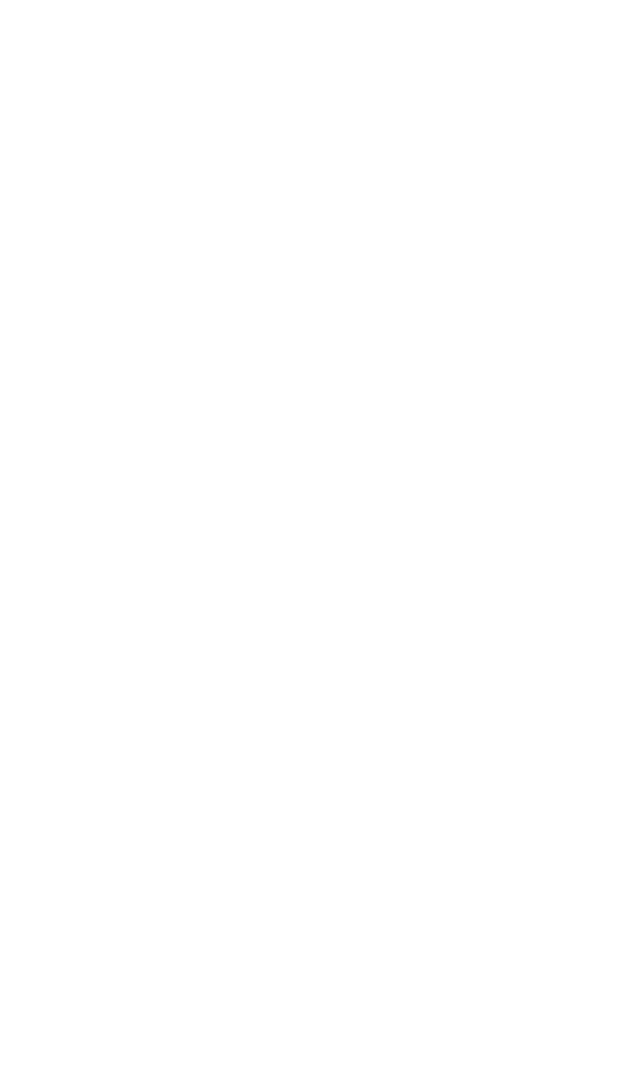
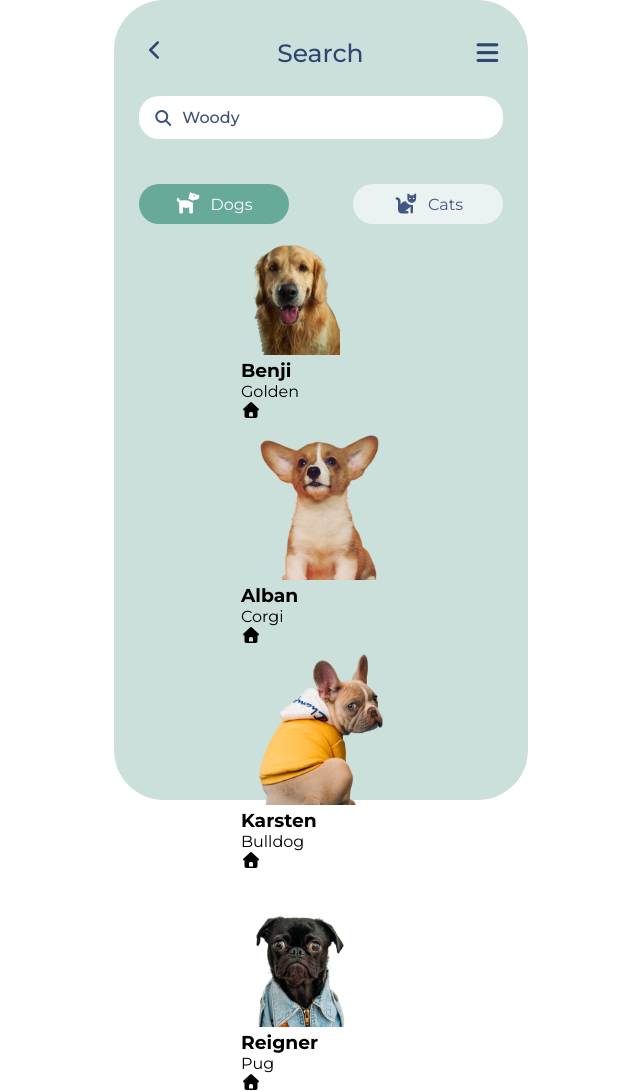
Before and after one commit to leohsilva7/EtapaGuatemala, a plain HTML site: page searchDogs.html in a window 1280 px wide. Shown: the whole page, without its empty margins (319-959 px from the left). Before the commit the page ends 800 px from the top, so only its background shows below. Drawn offline with Linux system fonts and the light colour scheme.

Commit message:
Terminar grid página dogs

```diff
--- /dev/null
+++ b/searchDogs.css
@@ -0,0 +1,141 @@
+*{
+    padding: 0;
+    margin: 0;
+    box-sizing: border-box;
+}
+body{
+    font-family: "Montserrat";
+    background-color: #FFF;
+    display: grid;
+    place-items: center;
+    height: 100dvh;
+    width: 100%;
+}
+.container{
+    border-radius: 50px;
+    display: flex;
+    align-items: center;
+    flex-direction: column;
+    width: 100%;
+    height: 100%;
+    max-width: 414px;
+    max-height: 800px;
+    background-color: #CBE0DB;
+}
+.cabecalho{
+    display: flex;
+    align-items: center;
+    width: 100%;
+    padding-top: 35px;
+}
+.nav-menu{
+    display: flex;
+    align-items: center;
+    justify-content: space-between;
+    width: 100%;
+    padding: 0 25px;
+}
+.nav-menu h1{
+    font-size: 25px;
+    color: #2F4572;
+    font-weight: 500;
+}
+.nav-menu a{
+    color: #2F4572;
+    font-size: 25px;
+}
+.arrow-button svg{
+    transition: transform;
+    transform: rotate(180deg);
+    color: #314774;
+    width: 30px;
+    height: 30px;
+}
+.search-bar-wrapper{
+    width: 100%;
+    padding: 0 25px;
+    margin-top: 25px;
+    margin-bottom: 25px;
+}
+.search-bar{
+    display: flex;
+    align-items: center;
+    gap: 10px;
+    background-color: #FFF;
+    border-radius: 20px;
+    padding: 12px 15px;
+    width: 100%;
+}
+.search-bar i{
+    color: #3C527B;
+    font-size: 16px;
+}
+.search-bar input{
+    border: none;
+    outline: none;
+    background: transparent;
+    font-family: "Montserrat", sans-serif;
+    font-size: 16px;
+    color: #2f4572;
+    width: 100%;
+}
+.search-bar input::placeholder{
+    color: #394E79;
+    font-weight: 500;
+    font-size: 16px;
+}
+.switch-animals{
+    display: flex;
+    align-items: center;
+    justify-content: space-between;
+    margin-top: 20px;
+    width: 100%;
+    padding: 0 25px;
+}
+.dogs-page{
+    display: flex;
+    gap: 10px;
+    background-color: #68AA9A;
+    width: 150px;
+    height: 40px;
+    border-radius: 20px;
+    align-items: center;
+    justify-content: center;
+    transition: transform .5s;
+}
+.dogs-page a{
+    text-decoration: none;
+}
+.dogs-page p {
+    color: white;
+}
+.dogs-page i{
+    font-size: 20px;
+}
+.dogs-page:hover{
+    transform: scale(110%);
+}
+.cats-page{
+    display: flex;
+    gap: 10px;
+    width: 150px;
+    height: 40px;
+    border-radius: 20px;
+    align-items: center;
+    justify-content: center;
+    background-color: #EAF3F1;
+    transition: transform .5s;
+}
+.cats-page a{
+    text-decoration: none;
+}
+.cats-page p{
+    color: #435880;
+}
+.cats-page i{
+    color: #435880;
+    font-size: 20px;
+}
+.cats-page:hover{
+    transform: scale(110%);
+}
--- a/searchDogs.html
+++ b/searchDogs.html
@@ -4,8 +4,113 @@
     <meta charset="UTF-8">
     <meta name="viewport" content="width=device-width, initial-scale=1.0">
     <title>Search Dogs</title>
+
+    <link rel="preconnect" href="https://fonts.googleapis.com">
+<link rel="preconnect" href="https://fonts.gstatic.com" crossorigin>
+<link href="https://fonts.googleapis.com/css2?family=Montserrat:ital,wght@0,100..900;1,100..900&display=swap" rel="stylesheet">
+
+    <link rel="stylesheet" href="./searchDogs.css">
+    <link rel="stylesheet" href="https://cdnjs.cloudflare.com/ajax/libs/font-awesome/7.0.1/css/all.min.css" integrity="sha512-2SwdPD6INVrV/lHTZbO2nodKhrnDdJK9/kg2XD1r9uGqPo1cUbujc+IYdlYdEErWNu69gVcYgdxlmVmzTWnetw==" crossorigin="anonymous" referrerpolicy="no-referrer" />
 </head>
 <body>
+    <main class="container">
+        <header class="cabecalho">
+            <nav class="nav-menu">
+                <a href="./index.html" class="arrow-button">
+                    <svg xmlns="http://www.w3.org/2000/svg" width="30" height="30" viewBox="0 0 24 24" fill="none" stroke="currentColor" stroke-width="2" stroke-linecap="round" stroke-linejoin="round">
+                    <polyline points="9 18 15 12 9 6"></polyline>
+                    </svg>
+                </a>
+                <h1>Search</h1>
+                <a href="#">
+                    <i class="fa-solid fa-bars"></i>
+                </a>
+            </nav>
+        </header>
+        <!-- Barra de pesquisa -->
+        <div class="search-bar-wrapper">
+            <div class="search-bar">
+                <i class="fa-solid fa-magnifying-glass"></i>
+                <input type="text" name="text" id="textID" placeholder="Woody">
+            </div>
+        </div>
+        <!-- Botões alterar de cães para gatos -->
+             <div class="switch-animals">
+                 <div class="dogs-page">
+                    <i class="fa-solid fa-dog" style="color: #FFF;"></i>
+                    <a href="./searchDogs.html">
+                        <p>Dogs</p>
+                    </a>
+                 </div>
+                 <div class="cats-page">
+                    <i class="fa-solid fa-cat"></i>
+                    <a href="./searchCats.html">
+                        <p>Cats</p>
+                    </a>
+                 </div>
+             </div>
+             <!-- Container de card de cães -->
+             <div class="dogs-container">
+                 <article class="dog-Benji dog-card">
+                    <div class="dog-image">
+                        <img src="./images/1-search/dogs/benji.png" alt="Benji Dog">
+                    </div>
+                    <div class="dog-infos">
+                        <div class="dog-text">
+                            <h3>Benji</h3>
+                            <p>Golden</p>
+                        </div>
+                        <div class="dog-house-icon">
+                            <i class="fa-solid fa-house"></i>
+                        </div>
+                    </div>
+                 </article>
 
+                 <article class="dog-Alban dog-card">
+                    <div class="dog-image">
+                        <img src="./images/1-search/dogs/alvan.png" alt="Alban Dog">
+                    </div>
+                    <div class="dog-infos">
+                        <div class="dog-text">
+                            <h3>Alban</h3>
+                            <p>Corgi</p>
+                        </div>
+                        <div class="dog-house-icon">
+                            <i class="fa-solid fa-house"></i>
+                        </div>
+                    </div>
+                 </article>
+
+                 <article class="dog-Karsten dog-card">
+                    <div class="dog-image">
+                        <img src="./images/1-search/dogs/karsten.png" alt="Karsten Dog">
+                    </div>
+                    <div class="dog-infos">
+                        <div class="dog-text">
+                            <h3>Karsten</h3>
+                            <p>Bulldog</p>
+                        </div>
+                        <div class="dog-house-icon">
+                            <i class="fa-solid fa-house"></i>
+                        </div>
+                    </div>
+                 </article>
+
+                 <article class="dog-Reigner dog-card">
+                    <div class="dog-image">
+                        <img src="./images/1-search/dogs/reigner.png" alt="Reigner Dog">
+                    </div>
+                    <div class="dog-infos">
+                        <div class="dog-text">
+                            <h3>Reigner</h3>
+                            <p>Pug</p>
+                        </div>
+                        <div class="dog-house-icon">
+                            <i class="fa-solid fa-house"></i>
+                        </div>
+                    </div>
+                 </article>
+             </div>
+    </main>
 </body>
 </html>
--- a/style.css
+++ b/style.css
@@ -5,7 +5,7 @@
 }
 body{
     font-family: "Montserrat";
-    background-color: #333;
+    background-color: #FFF;
     display: grid;
     place-items: center;
     height: 100dvh;
@@ -94,7 +94,7 @@ body{
     position: absolute;
     bottom: 0;
     left: 0;
-    height: 60%;
+    height: 50%;
     width: 100%;
     background-size: cover;
     background-position: center bottom;
```
Also changed, not shown: index.html (+1 -1 lines), searchCats.html (added, +11 -0 lines).
